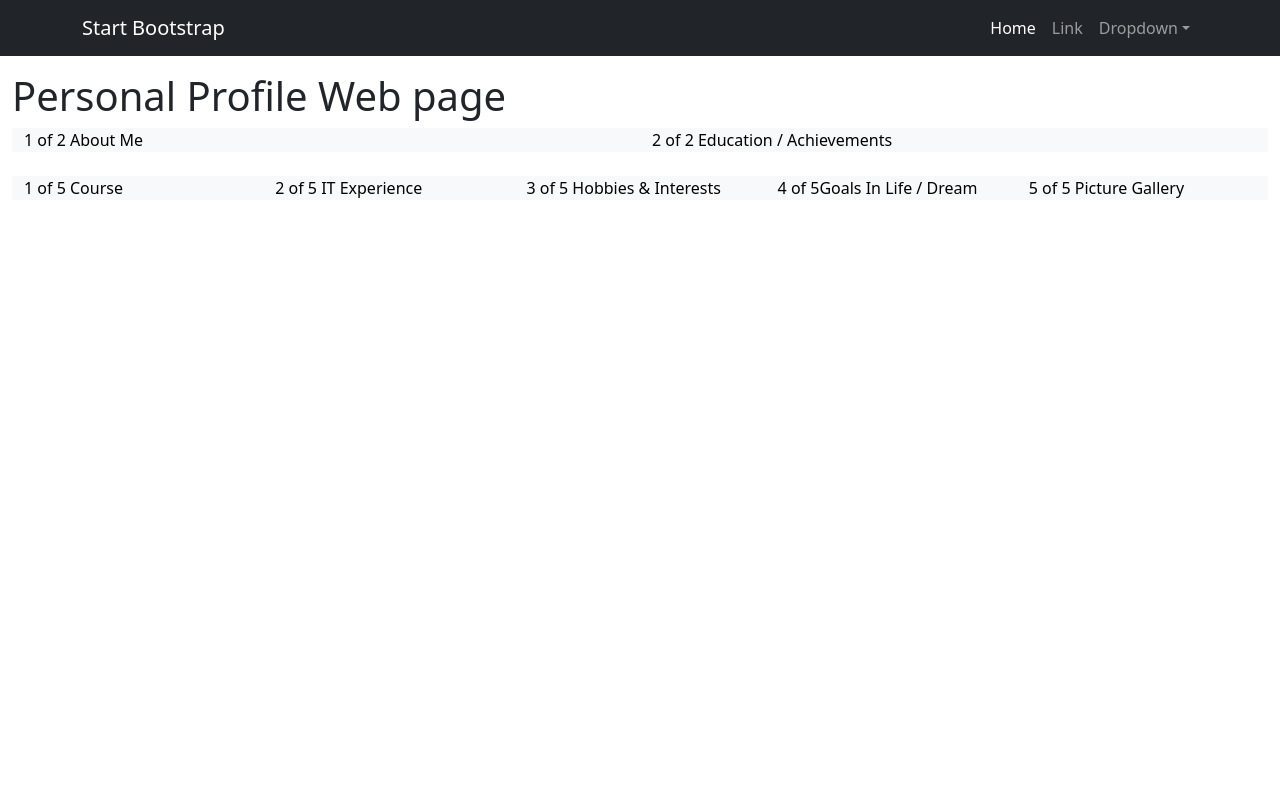
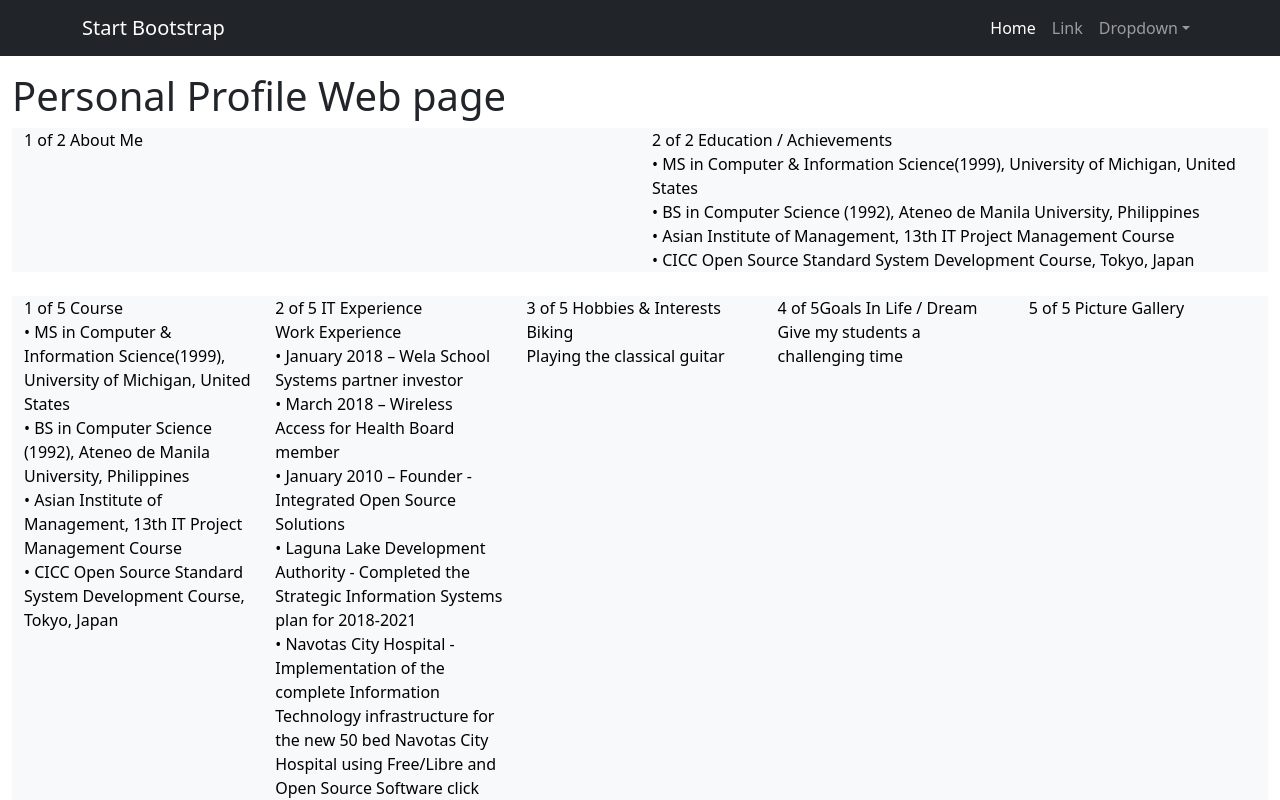
Before and after one commit to apcjlquesada/webprog-AFD241-bootstrap-template, a plain HTML site: page sb/index.html in a window 1280 px wide. Shown: the top 800 px of the page. Drawn offline with nearby package versions, Linux system fonts and the light colour scheme.

Commit message:
Added personal info

```diff
--- a/sb/index.html
+++ b/sb/index.html
@@ -40,18 +40,48 @@
             <h1>Personal Profile Web page </h1>
             <div class="container-fluid">
               <div class="row">
-                <div class="col-md text-bg-light">1 of 2 About Me</div>
-                <div class="col-md text-bg-light">2 of 2 Education / Achievements </div>
+                <div class="col-md text-bg-light">1 of 2 About Me
+
+                </div>
+                <div class="col-md text-bg-light">2 of 2 Education / Achievements
+                    <br>• MS in Computer & Information Science(1999), University of Michigan, United States
+                    <br>• BS in Computer Science (1992), Ateneo de Manila University, Philippines
+                    <br>• Asian Institute of Management, 13th IT Project Management Course
+                    <br>• CICC Open Source Standard System Development Course, Tokyo, Japan
+                </div>
               </div>
             </div>
             <br>
 
             <div class="container-fluid">
               <div class="row">
-                <div class="col-md text-bg-light">1 of 5 Course </div>
-                <div class="col-md text-bg-light">2 of 5 IT Experience </div>
-                <div class="col-md text-bg-light">3 of 5 Hobbies & Interests</div>
-                <div class="col-md text-bg-light">4 of 5Goals In Life / Dream </div>
+                <div class="col-md text-bg-light">1 of 5 Course
+                    <br>• MS in Computer & Information Science(1999), University of Michigan, United States
+                    <br>• BS in Computer Science (1992), Ateneo de Manila University, Philippines
+                    <br>• Asian Institute of Management, 13th IT Project Management Course
+                    <br>• CICC Open Source Standard System Development Course, Tokyo, Japan
+                </div>
+                <div class="col-md text-bg-light">2 of 5 IT Experience
+                    <br>Work Experience
+                    <br>• January 2018 – Wela School Systems partner investor
+                     <br>• March 2018 – Wireless Access for Health Board member
+                      <br>• January 2010 – Founder - Integrated Open Source Solutions
+                      <br>• Laguna Lake Development Authority - Completed the Strategic Information Systems plan
+                      for 2018-2021
+                      <br>• Navotas City Hospital - Implementation of the complete Information Technology
+                      infrastructure for the new 50 bed Navotas City Hospital using Free/Libre and Open
+                      Source Software click here
+                      <br>• June 2001 – ASIA PACIFIC COLLEGE – I.T. Professor
+                      <br>• July 1994 - September 2000 COMPUWARE CORPORATION - COBOL
+                      <br>Programmer/Analyst, Professional Services Division, Michigan, USA
+                </div>
+                <div class="col-md text-bg-light">3 of 5 Hobbies & Interests
+                    <br> Biking
+                    <br> Playing the classical guitar
+                </div>
+                <div class="col-md text-bg-light">4 of 5Goals In Life / Dream
+                    <br> Give my students a challenging time
+                </div>
                 <div class="col-md text-bg-light">5 of 5 Picture Gallery</div>
               </div>
             </div>
```
